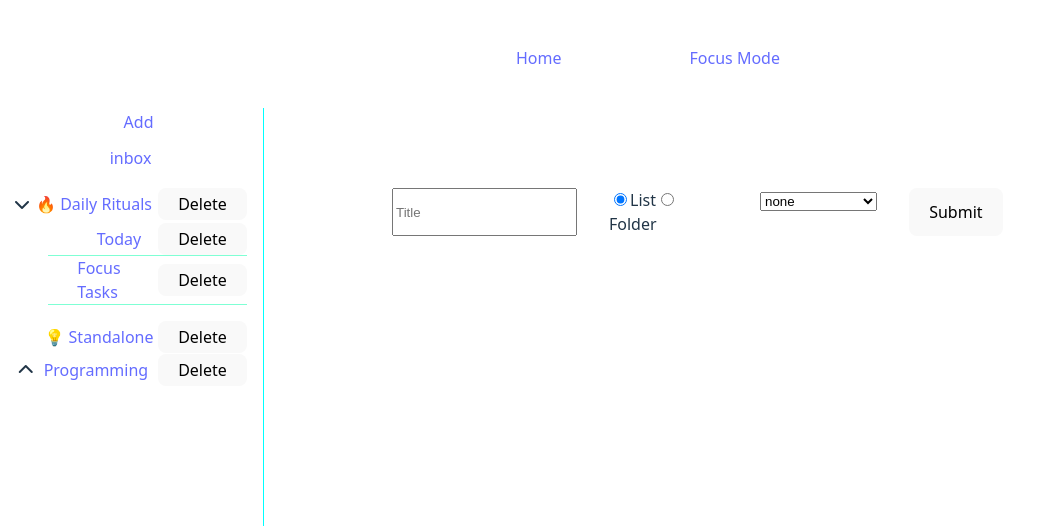
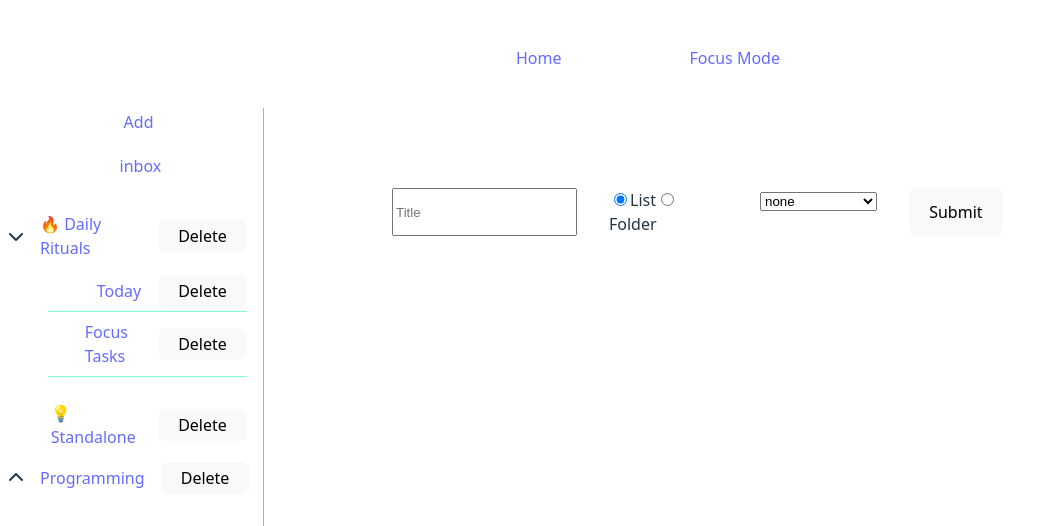
Before and after one commit to thomaswilliamscode/todo, a React (Vite) app: page / in a window 1280 px wide. Shown: the top 526 px of the page, without its empty margins (0-1037 px from the left). Built offline with nearby package versions, Linux system fonts and the light colour scheme.

Commit message:
Refactor sidebar navigation to use NavLink for improved active link styling and update CSS for better layout

```diff
--- a/src/components/SidebarFolder.tsx
+++ b/src/components/SidebarFolder.tsx
@@ -1,7 +1,7 @@
 import type { Folder } from '../types/folder'
 import type { List } from '../types/list'
 import type { Inbox } from '../types/inbox'
-import { Link } from 'react-router-dom'
+import { NavLink } from 'react-router-dom'
 import { useState } from 'react'
 import { useTodoContext } from '../context/TodoContext'
 
@@ -57,12 +57,24 @@ export default function SidebarFolder ( {obj, data}: Props) {
       // Only lists have folderId + are linkable as lists
       if (info.type === 'list' && info.folderId === obj.id) {
         return (
-          <div className='sidebar-List-in-Folder' key={`${info.id}-${obj.id}`}>
+          <div
+            className='sidebar-List-in-Folder'
+            key={`${info.id}-${obj.id}`}
+          >
             <span className='sidebar-List-in-Folder-styling-span'></span>
-            <Link to={`/list/${info.id}`}>
+            <NavLink
+              to={`/list/${info.id}`}
+              end
+              className={({ isActive }) =>
+                isActive ? 'sidebar-list active' : 'sidebar-list'
+              }
+            >
               <li className='listInFolder'>{info.name}</li>
-            </Link>
-            <button className='del-btn' onClick={() => deleteList(info.id)}>
+            </NavLink>
+            <button
+              className='del-btn'
+              onClick={() => deleteList(info.id)}
+            >
               Delete
             </button>
           </div>
@@ -88,7 +100,15 @@ export default function SidebarFolder ( {obj, data}: Props) {
           ></i>
         )}
 
-        <Link to={`/folder/${id}`}>{name}</Link>
+        <NavLink
+          to={`/folder/${id}`}
+          end
+          className={({ isActive }) =>
+            isActive ? 'sidebar-list active' : 'sidebar-list'
+          }
+        >
+          {name}
+        </NavLink>
         <button
           className='del-btn'
           onClick={() => deleteFolder(id)}
--- a/src/components/SidebarList.tsx
+++ b/src/components/SidebarList.tsx
@@ -1,4 +1,4 @@
-import { Link } from 'react-router-dom'
+import { NavLink } from 'react-router-dom'
 import { useTodoContext } from '../context/TodoContext'
 import type { List } from '../types/list'
 import type { Inbox } from '../types/inbox'
@@ -31,7 +31,15 @@ export default function SidebarList ( { obj }: Props) {
       return (
         <div className='sidebar-ul-no-folder del-btn-inbox'>
           <span className='no-folder-list-styling-span'></span>
-          <Link to={`/list/${id}`}>{name}</Link>
+          <NavLink
+            to={`/list/${id}`}
+            end
+            className={({ isActive }) =>
+              isActive ? 'sidebar-list active' : 'sidebar-list'
+            }
+          >
+            {name}
+          </NavLink>
         </div>
       );
     }
@@ -43,7 +51,15 @@ export default function SidebarList ( { obj }: Props) {
     return (
       <div className='sidebar-ul-no-folder'>
         <span className='no-folder-list-styling-span'></span>
-      <Link to={`/list/${id}`}>{name}</Link>
+        <NavLink
+          to={`/list/${id}`}
+          end
+          className={({ isActive }) =>
+            isActive ? 'sidebar-list active' : 'sidebar-list'
+          }
+        >
+          {name}
+        </NavLink>
         <button
           className='del-btn'
           onClick={() => deleteList(id)}
@@ -51,7 +67,7 @@ export default function SidebarList ( { obj }: Props) {
           Delete
         </button>
       </div>
-    )
+    );
   }
 
 
--- a/src/index.css
+++ b/src/index.css
@@ -95,6 +95,7 @@ html, body {
   display: block;
 }
 
+
 .sidebar-List-in-Folder {
   display: flex;
   align-items: center;
@@ -105,6 +106,9 @@ html, body {
 
   width: 2rem;
 }
+
+.sidebar-list { display: block; padding: .5rem 1rem; border-radius: 8px; }
+.sidebar-list.active { background: rgba(0,255,255,.15); }
 .del-btn{
   height: 2rem;
   padding-top: 0.25rem;
@@ -136,11 +140,15 @@ html, body {
   border-bottom: 1px solid white;
 }
 .sidebar-ul-no-folder{
-border-bottom: 1px solid white;
-display: flex;
+  border-bottom: 1px solid white;
+  display: flex;
   align-items: center;
   justify-content: space-between;
 
+}
+
+.sidebar-ul-no-folder:focus {
+  background-color: grey;
 }
 .no-folder-list-styling-span{
   width: 2rem;
```
Lines whose indentation alone changed are shown as unchanged.
